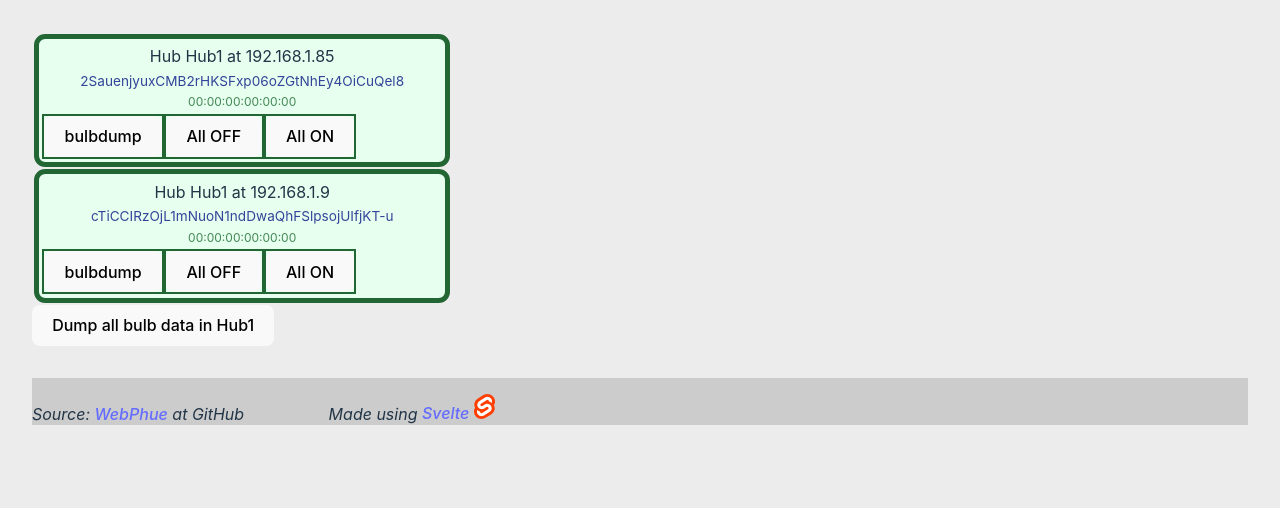
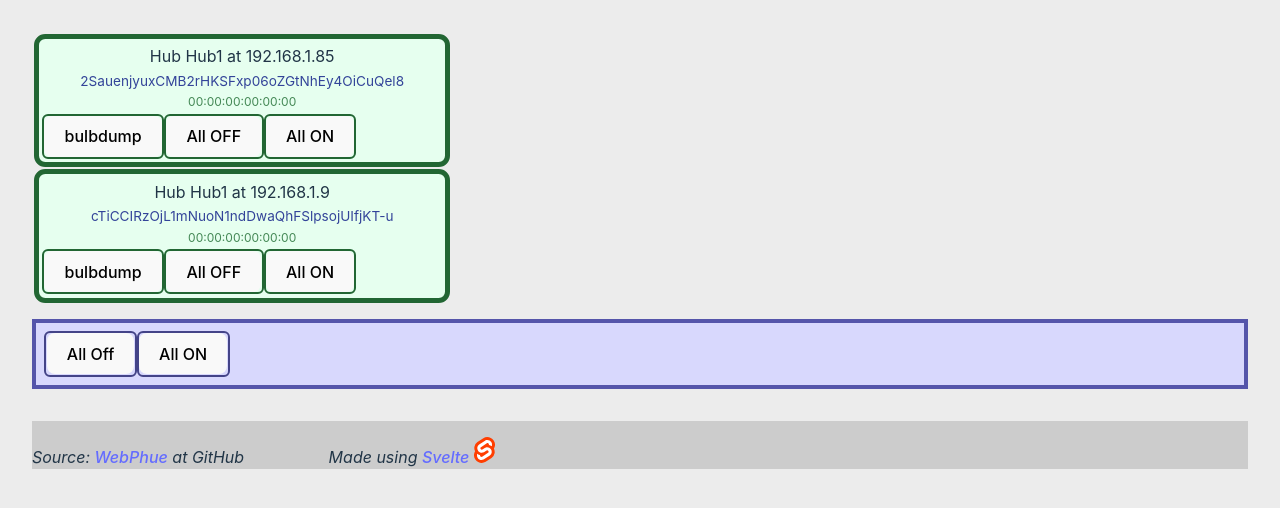
Before and after one commit to darenw/WebPhue, a Svelte app: page / in a window 1280 px wide. Shown: the top 508 px of the page. Built offline with nearby package versions, Linux system fonts and the light colour scheme.

Commit message:
Added on/off for all lights across all hubs

```diff
--- a/src/App.svelte
+++ b/src/App.svelte
@@ -1,6 +1,7 @@
 <script>
-  import svelteLogo from './assets/svelte.svg'
-  import Hub from './lib/Hub.svelte'
+  import { onMount } from 'svelte';
+  import svelteLogo from './assets/svelte.svg';
+  import Hub from './lib/Hub.svelte';
 
   // Obviously hardcoding Hue system config info here is bad idea.
   // TODO:  obtain this from a persistent data store
@@ -20,9 +21,20 @@
   let hub1;
   let hub2;
 
-  function dumphub1()  {
-    hub1.dumpBulbStates();
+  let all_hubs = [hub1, hub2];  // ineffective here; good stuff happens in onMount()
+
+
+  async function turnAllOnOff(want)   {
+    for (let hub of all_hubs)  {
+        hub.turnAllOnOff(want);
+    }
   }
+
+
+  onMount(() => {
+    console.log("MOUNT ", hub1, hub2);
+    all_hubs = [hub1, hub2];
+  });
 </script>
 
 
@@ -31,7 +43,10 @@
     <Hub {...hub1_config_dsw}  bind:this={hub1}/>
     <Hub {...hub2_config_dsw}  bind:this={hub2}/>
 
-    <button on:click={dumphub1}>Dump all bulb data in Hub1</button>
+    <div class="buttonbunch">
+        <div class="bunchedbutton"><button on:click={ () => turnAllOnOff(0) }>All Off</button></div>
+        <div class="bunchedbutton"><button on:click={ () => turnAllOnOff(1) }>All ON</button></div>
+    </div>
 
     <address>
     Source: <a href="https://github.com/darenw/WebPhue">WebPhue</a> at GitHub
@@ -43,6 +58,19 @@
 </main>
 
 <style>
+
+.buttonbunch {
+    display: flex;
+    background:#d8d8fd;
+    border:4px solid #55a;
+    padding:.53rem;
+    margin-top:1em;
+}
+.bunchedbutton {
+    padding:.013em;
+    border:2px solid #448;
+    border-radius:6px;
+}
 
 address  {
     margin-top:2em;
--- a/src/lib/Hub.svelte
+++ b/src/lib/Hub.svelte
@@ -23,6 +23,7 @@ export async function dumpBulbStates()   {
     return bulbjson;
 }
 
+
 export function dumpBulbStatesXXX()  {
   let bulbjson = "";
   fetch(url0 + "/lights")
@@ -47,7 +48,9 @@ export function setBulbOnOff(hib, want_on)  {
 }
 
 
-async function turnAllOnOff(want)   {
+
+
+export async function  turnAllOnOff(want)   {
     let bulbs = await dumpBulbStates();
     for (let ibulb in bulbs)  {
         setBulbOnOff(ibulb, want);
@@ -86,8 +89,8 @@ async function turnAllOnOff(want)   {
 }
 .hubbutton {
     padding:.013em;
-
     border:2px solid #263;
+    border-radius:6px;
 }
 
 
```
